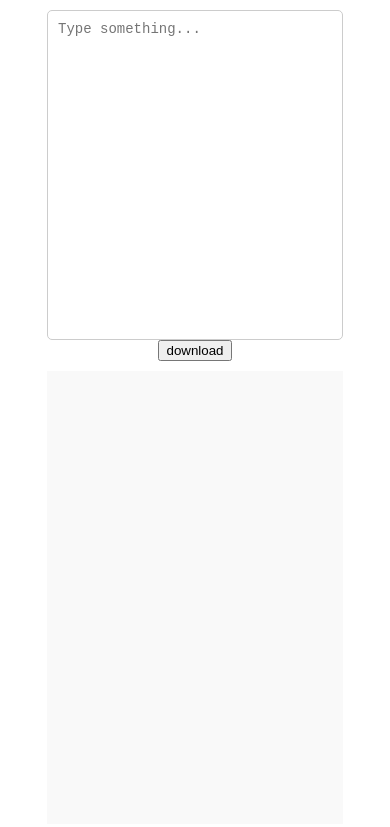
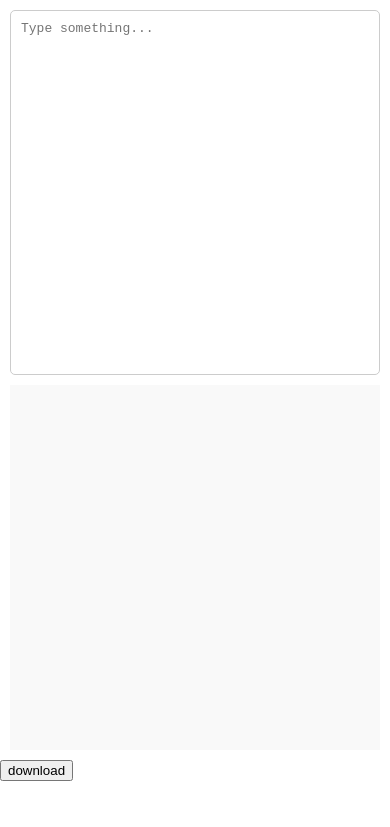
Before and after one commit to awarehardware/sdm-studio, a website built with webpack: page src/index.html in a window 390 px wide. Built offline with nearby package versions, Linux system fonts and the light colour scheme.

Commit message:
Test line layout

```diff
--- a/src/index.html
+++ b/src/index.html
@@ -8,8 +8,8 @@
 <body>
     <div class="container">
         <textarea id="userInput" placeholder="Type something..."></textarea>
-        <button id="downloadButton" type="button">download</button>
         <div id="liveRenderDiv"></div>
     </div>
+    <button id="downloadButton" type="button">download</button>
 </body>
 </html>
--- a/src/index.ts
+++ b/src/index.ts
@@ -5,22 +5,6 @@ import { loadSavedInput, saveInputOnChange } from "./autosaver"
 import './styles.css';
 
 //////
-
-const container = document.querySelector('.container') as HTMLDivElement
-
-function adjustContainerHeight() {
-  // Get the visible height (without the keyboard)
-  const visibleHeight = window.innerHeight;
-
-  // Set the container height to the visible height
-  container.style.height = `${visibleHeight}px`;
-}
-
-// Listen for resize events (which happens when the keyboard opens or closes)
-window.addEventListener('resize', adjustContainerHeight);
-
-// Call this function on load to set the initial height
-window.addEventListener('load', adjustContainerHeight);
 
 // Your TypeScript code
 
--- a/src/styles.css
+++ b/src/styles.css
@@ -1,3 +1,15 @@
+
+/* Ensure the page scales to fit the screen size */
+html, body {
+  margin: 0;
+  padding: 0;
+  height: 100%;
+  font-family: Arial, sans-serif;
+}
+
+
+/* Desktop version */
+
 .dialogue-text {
     text-align: left;
     font: "Times New Roman";
@@ -18,20 +30,12 @@
 }
 
 
-/* Ensure the page scales to fit the screen size */
-html, body {
-  margin: 0;
-  padding: 0;
-  height: 100%;
-  font-family: Arial, sans-serif;
-}
-
 /* Responsive container */
 .container {
   display: flex;
-  flex-direction: column;
+  flex-direction: line;
   align-items: center;
-  height: 100vh; /* 100% of the viewport height */
+  height: 80vh; /* 100% of the viewport height */
   padding: 10px;
   box-sizing: border-box;
   transition: height 0.3s ease-in-out; /* Smooth transition when resizing */
@@ -39,8 +43,8 @@ html, body {
 
 /* Textarea styling */
 #userInput {
-  width: 80%;  /* Full width of the container */
-  height: 40%;  /* Adjust the height, you can modify this percentage */
+  width: 50%;  /* Full width of the container */
+  height: 100%;  /* Adjust the height, you can modify this percentage */
   resize: none; /* Prevent resizing */
   padding: 10px;
   font-size: 16px;
@@ -51,8 +55,8 @@ html, body {
 
 /* Div for live render */
 #liveRenderDiv {
-  width: 80%;  /* Full width */
-  height: 55%;  /* Adjust the height */
+  width: 50%;  /* Full width */
+  height: 100%;  /* Adjust the height */
   margin-top: 10px;
   padding: 10px;
   box-sizing: border-box;
@@ -63,10 +67,57 @@ html, body {
 
 /* Media query for mobile */
 @media only screen and (max-width: 768px) {
-  #userInput {
-    font-size: 14px; /* Adjust the font size for smaller screens */
-  }
-  #liveRender {
-    font-size: 14px; /* Adjust font size in the div */
-  }
+    /* Responsive container */
+    .container {
+      display: flex;
+      flex-direction: column;
+      align-items: center;
+      height: 90vh; /* 100% of the viewport height */
+      padding: 10px;
+      box-sizing: border-box;
+    }
+
+    /* Textarea styling */
+    #userInput {
+      width: 100%;  /* Full width of the container */
+      height: 50%;  /* Adjust the height, you can modify this percentage */
+      resize: none; /* Prevent resizing */
+      padding: 10px;
+      font-size: 13px;
+      box-sizing: border-box;
+      border: 1px solid #ccc;
+      border-radius: 5px;
+    }
+
+    /* Div for live render */
+    #liveRenderDiv {
+      width: 100%;  /* Full width */
+      height: 50%;  /* Adjust the height */
+      margin-top: 10px;
+      padding: 10px;
+      box-sizing: border-box;
+      background-color: #f9f9f9;
+      overflow: auto;  /* In case content overflows */
+      align: center;
+    }
+
+    .dialogue-text {
+        text-align: left;
+        font: "Times New Roman";
+        font-size: 8pt;
+    }
+
+    .character-direction {
+        text-align: center;
+        font: "Times New Roman";
+        font-size: 8pt;
+    }
+
+    .direction {
+        text-align: left;
+        font-style: italic;
+        font: "Times New Roman";
+        font-size: 8pt;
+    }
+
 }
```
